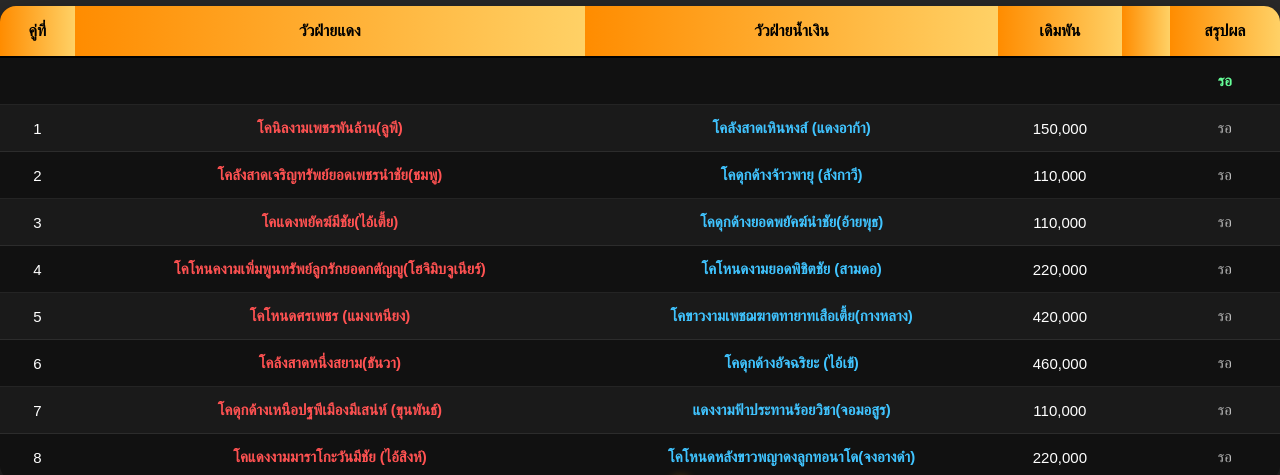
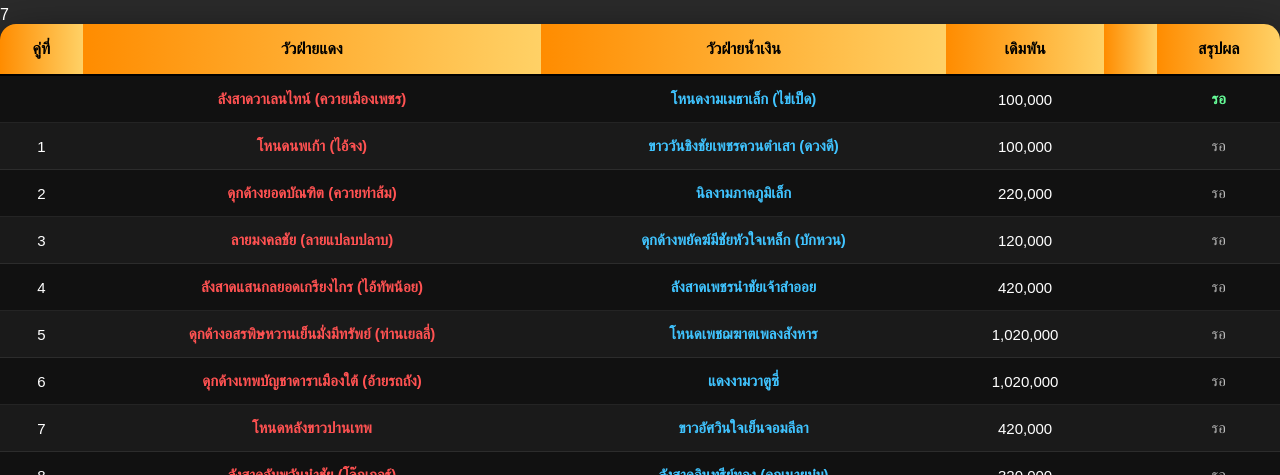
Before and after one commit to hungry33333/wua-chon-search, a plain HTML site: page daroof.html in a window 1280 px wide. Shown: the part 179-654 px from the top of the page. Drawn offline with Linux system fonts and the light colour scheme.

Commit message:
Update daroof.html

```diff
--- a/daroof.html
+++ b/daroof.html
@@ -284,23 +284,30 @@ body{
     <tbody>
       <tr>
         <td></td>
-        <td class="red-team"></td>
-        <td class="blue-team"></td>
-        <td></td>
+        <td class="red-team">ลังสาดวาเลนไทน์ (ควายเมืองเพชร)</td>
+        <td class="blue-team">โหนดงามเมธาเล็ก (ไข่เป็ด)</td>
+        <td> 100,000</td>
         <td></td>
         <td class="ready">รอ</td>
       </tr>
 
-      <tr><td>1</td><td class="red-team">โคนิลงามเพชรพันล้าน(ลูพี)</td><td class="blue-team">โคลังสาดเหินหงส์ (แดงอาก้า)</td><td>150,000</td><td></td><td class="waiting">รอ</td></tr>
-      <tr><td>2</td><td class="red-team">โคลังสาดเจริญทรัพย์ยอดเพชรนำชัย(ชมพู)</td><td class="blue-team">โคดุกด้างจ้าวพายุ (ลังกาวี)</td><td> 110,000</td><td></td><td class="waiting">รอ</td></tr>
-      <tr><td>3</td><td class="red-team">โคแดงพยัคฆ์มีชัย(ไอ้เตี้ย)</td><td class="blue-team">	โคดุกด้างยอดพยัคฆ์นำชัย(อ้ายพุธ)</td><td>110,000</td><td></td><td class="waiting">รอ</td></tr>
-      <tr><td>4</td><td class="red-team">โคโหนคงามเพิ่มพูนทรัพย์ลูกรักยอดกตัญญู(โฮจิมิบจูเนียร์)</td><td class="blue-team">	โคโหนดงามยอดพิชิตชัย (สามดอ)</td><td>220,000</td><td></td><td class="waiting">รอ</td></tr>
-      <tr><td>5</td><td class="red-team">โคโหนดศรเพชร (แมงเหนียง)</td><td class="blue-team">โคขาวงามเพชฌฆาตทายาทเสือเตี้ย(กางหลาง)</td><td>420,000</td><td></td><td class="waiting">รอ</td></tr>
-      <tr><td>6</td><td class="red-team">โคล้งสาดหนึ่งสยาม(ธันวา)</td><td class="blue-team">โคดุกด้างอัจฉริยะ (ไอ้เข้)</td><td>460,000</td><td></td><td class="waiting">รอ</td></tr>
-      <tr><td>7</td><td class="red-team">โคดุกด้างเหนือปฐพีเมืองมีเสน่ห์ (ขุนพันธ์)</td><td class="blue-team">แดงงามฟ้าประทานร้อยวิชา(จอมอสูร)</td><td>110,000</td><td></td><td class="waiting">รอ</td></tr>
-      <tr><td>8</td><td class="red-team">โคแดงงามมาราโกะวันมีชัย (ไอ้สิงห์)</td><td class="blue-team">	โคโหนดหลังขาวพญาดงลูกทอนาโด(จงอางดำ)</td><td>220,000</td><td></td><td class="waiting">รอ</td></tr>
+      <tr><td>1</td><td class="red-team">โหนดนพเก้า (ไอ้จง)</td><td class="blue-team">ขาววันชิงชัยเพชรควนตำเสา (ดวงดี)</td><td>100,000</td><td></td><td class="waiting">รอ</td></tr>
+      <tr><td>2</td><td class="red-team">ดุกด้างยอดบัณฑิต (ควายท่าส้ม)</td><td class="blue-team">นิลงามภาคภูมิเล็ก</td><td> 220,000</td><td></td><td class="waiting">รอ</td></tr>
+      <tr><td>3</td><td class="red-team">ลายมงคลชัย (ลายแปลบปลาบ)</td><td class="blue-team">ดุกด้างพยัคฆ์มีชัยหัวใจเหล็ก (บักหวน)</td><td>120,000</td><td></td><td class="waiting">รอ</td></tr>
+      <tr><td>4</td><td class="red-team">ลังสาดแสนกลยอดเกรียงไกร (ไอ้ทัพน้อย)</td><td class="blue-team">	ลังสาดเพชรนำชัยเจ้าสำออย</td><td> 420,000</td><td></td><td class="waiting">รอ</td></tr>
+      <tr><td>5</td><td class="red-team">ดุกด้างอสรพิษหวานเย็นมั่งมีทรัพย์ (ท่านเยลลี่)</td><td class="blue-team">โหนดเพชฌฆาตเพลงสังหาร</td><td>1,020,000</td><td></td><td class="waiting">รอ</td></tr>
+      <tr><td>6</td><td class="red-team">ดุกด้างเทพบัญชาดาราเมืองใต้ (อ้ายรถถัง)</td><td class="blue-team">	แดงงามวาตูซี่</td><td>1,020,000</td><td></td><td class="waiting">รอ</td></tr>
+      <tr><td>7</td><td class="red-team">โหนดหลังขาวปานเทพ</td><td class="blue-team">ขาวอัศวินใจเย็นจอมลีลา</td><td> 420,000</td><td></td><td class="waiting">รอ</td></tr>
+      <tr><td>8</td><td class="red-team">ลังสาดอัมพวันนำชัย (โจ๊กเกอร์)</td><td class="blue-team">ลังสาดอินทรีย์ทอง (คุณนายบุ๋ม)</td><td>320,000</td><td></td><td class="waiting">รอ</td></tr>
+      <tr><td>9</td><td class="red-team">ขาวงามราชสีห์ยอดวิทยายุทธ</td><td class="blue-team">ลังสาดเพชรเหาะเหินเดินอากาศ (ไทตั้ล)</td><td> 320,000</td><td></td><td class="waiting">รอ</td></tr>
+      <tr><td>10</td><td class="red-team">ขาวเจ้าสำออย (ลูกหรั่ง)</td><td class="blue-team">ลังสาดเคียงตะวัน (สงกรานต์)</td><td> 220,000</td><td></td><td class="waiting">รอ</td></tr>
+       <tr><td>11</td>7</td><td class="red-team">โหนดงามทศกัณฑ์ลูกบ้านสวย</td><td class="blue-team">ลันดางามแสนวิชาก้องฟ้าพิชิตชัย (นาบิว)</td><td> 220,000</td><td></td><td class="waiting">รอ</td></tr>
+      <tr><td>12</td><td class="red-team">นิลแซมท้องลายจุดพยัคฆ์เพชรมีชัย (ไอ้จุด)</td><td class="blue-team">โหนดเอกลักษณ์</td><td> 200,000</td><td></td><td class="waiting">รอ</td></tr>
+       <tr><td>13</td><td class="red-team">โหนดปานรุ่งตะวันลูกหน้าควน</td><td class="blue-team">โหนดนารูโตะ (อ้ายโตะ)</td><td>110,000</td><td></td><td class="waiting">รอ</td></tr>
+      <tr><td>14</td><td class="red-team">แดงยอดรัก</td><td class="blue-team">	โหนดเก่งกาจพยัคฆ์นำชัย</td><td> 100,000</td><td></td><td class="waiting">รอ</td></tr>
+      <tr><td>15</td><td class="red-team">ลายแสนกล</td><td class="blue-team">นิลปีใหม่</td><td> 100,000</td><td></td><td class="waiting">รอ</td></tr>
+    </tbody>
 
-    </tbody>
 
   </table>
 
```
